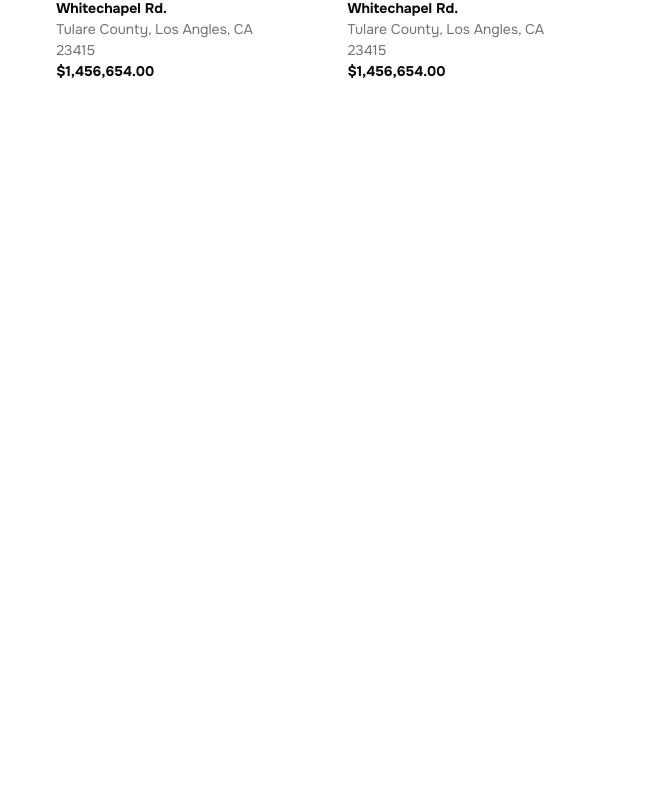
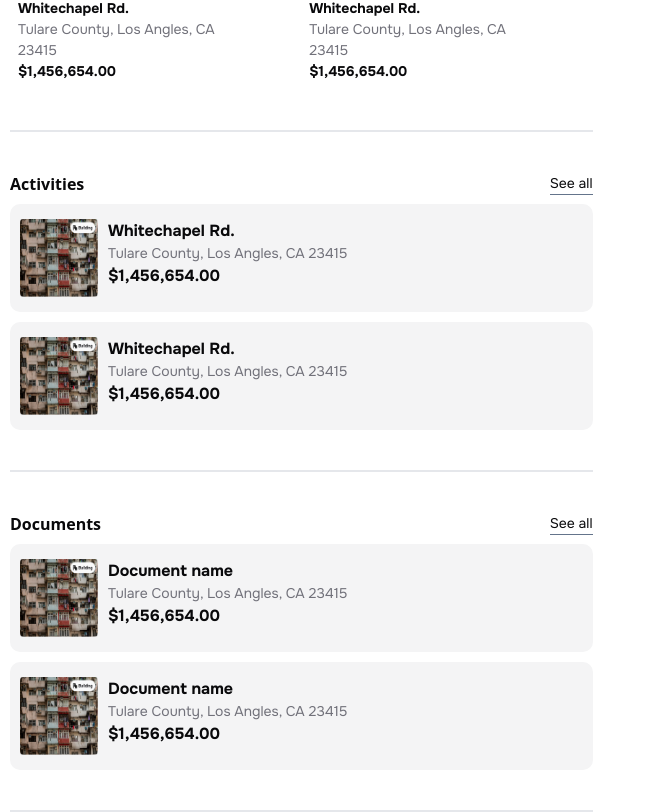
Before and after one commit to saad-mamun/Disaster, a React (Vite) app: page /Locations in a window 1280 px wide. Shown: the part 1155-1967 px from the top of the page, without its empty margins (0-646 px from the left). Before the commit the page ends 1253 px from the top, so only its background shows below. Built offline with nearby package versions, Linux system fonts and the light colour scheme.

Commit message:
Normali finished

```diff
--- a/src/Components/Dbl/index.js
+++ b/src/Components/Dbl/index.js
@@ -185,3 +185,33 @@ export const LocationCards=[
     },
 
 ]
+
+export const LocationActive =[
+    {
+        image:"public/Location/red1.png",
+        title:"Whitechapel Rd.",
+        desc:"Tulare County,  Los Angles, CA 23415",
+        price:"$1,456,654.00"
+    },
+    {
+        image:"public/Location/red1.png",
+        title:"Whitechapel Rd.",
+        desc:"Tulare County,  Los Angles, CA 23415",
+        price:"$1,456,654.00"
+    },
+]
+
+export const DocumentcardInLocatin = [
+    {
+        image:"public/Location/red1.png",
+        title:"Document name",
+        desc:"Tulare County,  Los Angles, CA 23415",
+        price:"$1,456,654.00"
+    },
+    {
+        image:"public/Location/red1.png",
+        title:"Document name",
+        desc:"Tulare County,  Los Angles, CA 23415",
+        price:"$1,456,654.00"
+    },
+]
--- a/src/Components/Page/Locations.jsx
+++ b/src/Components/Page/Locations.jsx
@@ -6,6 +6,8 @@ import {HTop} from '../Common/Next/HTop';
 import { Dashboard } from "../Common/Dashboard";
 import { useNavigate } from "react-router-dom";
 import { LocationCards } from "../Dbl";
+import { LocationActive } from "../Dbl";
+import { DocumentcardInLocatin } from "../Dbl";
 export const Locations=()=>{
     return(
         <section>
@@ -78,7 +80,7 @@ export const Locations=()=>{
                         <HTop className='font-bold text-DarkBlack'>Locations</HTop>
                         <HTop className='border-b border-b-slate-500'>See all</HTop>
                         </div>
-                        <div className="grid grid-cols-1 lg:grid-cols-2 justify-items-center w-full">
+                        <div className="grid grid-cols-1 lg:grid-cols-2 justify-items-centercd cd w-full">
                             {
                                 LocationCards.map(({image,title,desc,price},i)=>(
                                     <div key={i} className=" p-2 w-[215px]">
@@ -92,6 +94,55 @@ export const Locations=()=>{
                                 ))
                             }
                         </div>
+                        <div className="bg-[#E4E4E7] w-full border mt-8 mb-10"></div>
+                    </div>
+                    {/* Active section */}
+                    <div >
+                        <div className="flex items-center justify-between pb-2">
+                            <h1 className="font-bold text-DarkBlack">Activities</h1>
+                            <HTop className='text-DarkBlack border-b border-slate-500'>See all</HTop>
+                        </div>
+                        <div className="space-y-2.5">
+                        {
+                            LocationActive.map(({image,title,desc,price},i)=>(
+                                <div key={i} className="w-full bg-[#F4F4F5] flex gap-2.5 py-[15px] px-2.5 rounded-[10px]" >
+                                    <div>
+                                        <img className="size-[78px]" src={image} alt="Location" />
+                                    </div>
+                                    <div className="">
+                                        <Heading className='text-base font-bold ' >{title}</Heading>
+                                        <HTop>{desc}</HTop>
+                                        <Heading className='text-base font-bold'>{price}</Heading>
+                                    </div>
+                                </div>
+                            ))
+                        }
+                        </div>
+                        <div className="bg-[#E4E4E7] w-full border mt-10"></div>
+                    </div>
+                    {/* Document section */}
+                    <div >
+                        <div className="flex items-center justify-between mt-10 pb-2">
+                            <h1 className="font-bold text-DarkBlack">Documents</h1>
+                            <HTop className='text-DarkBlack border-b border-slate-500'>See all</HTop>
+                        </div>
+                        <div className="space-y-2.5">
+                        {
+                            DocumentcardInLocatin.map(({image,title,desc,price},i)=>(
+                                <div key={i} className="w-full bg-[#F4F4F5] flex gap-2.5 py-[15px] px-2.5 rounded-[10px]" >
+                                    <div>
+                                        <img className="size-[78px]" src={image} alt="Location" />
+                                    </div>
+                                    <div className="">
+                                        <Heading className='text-base font-bold ' >{title}</Heading>
+                                        <HTop>{desc}</HTop>
+                                        <Heading className='text-base font-bold'>{price}</Heading>
+                                    </div>
+                                </div>
+                            ))
+                        }
+                        </div>
+                        <div className="bg-[#E4E4E7] w-full border mt-10"></div>
                     </div>
                  </div>
 
```
